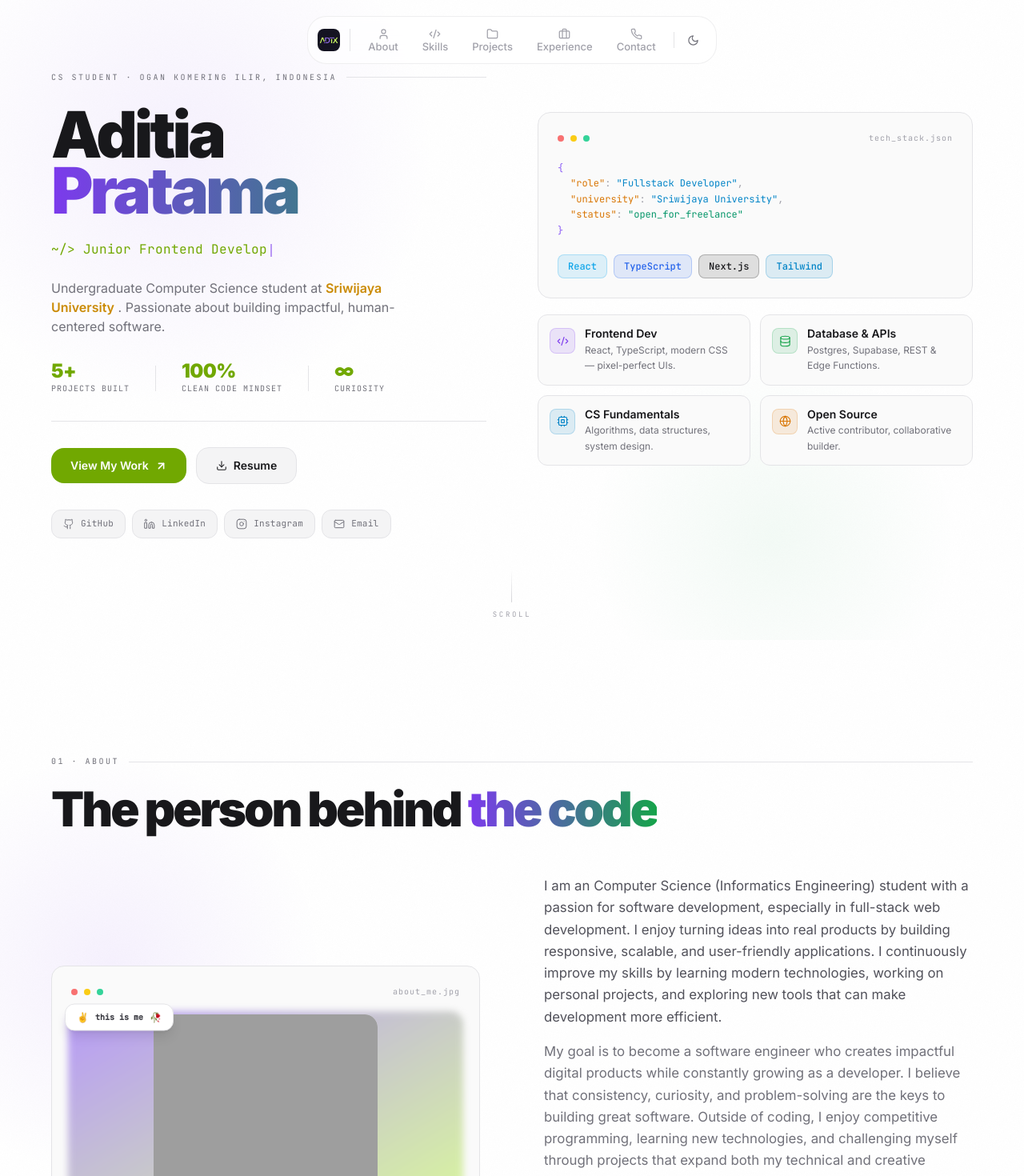
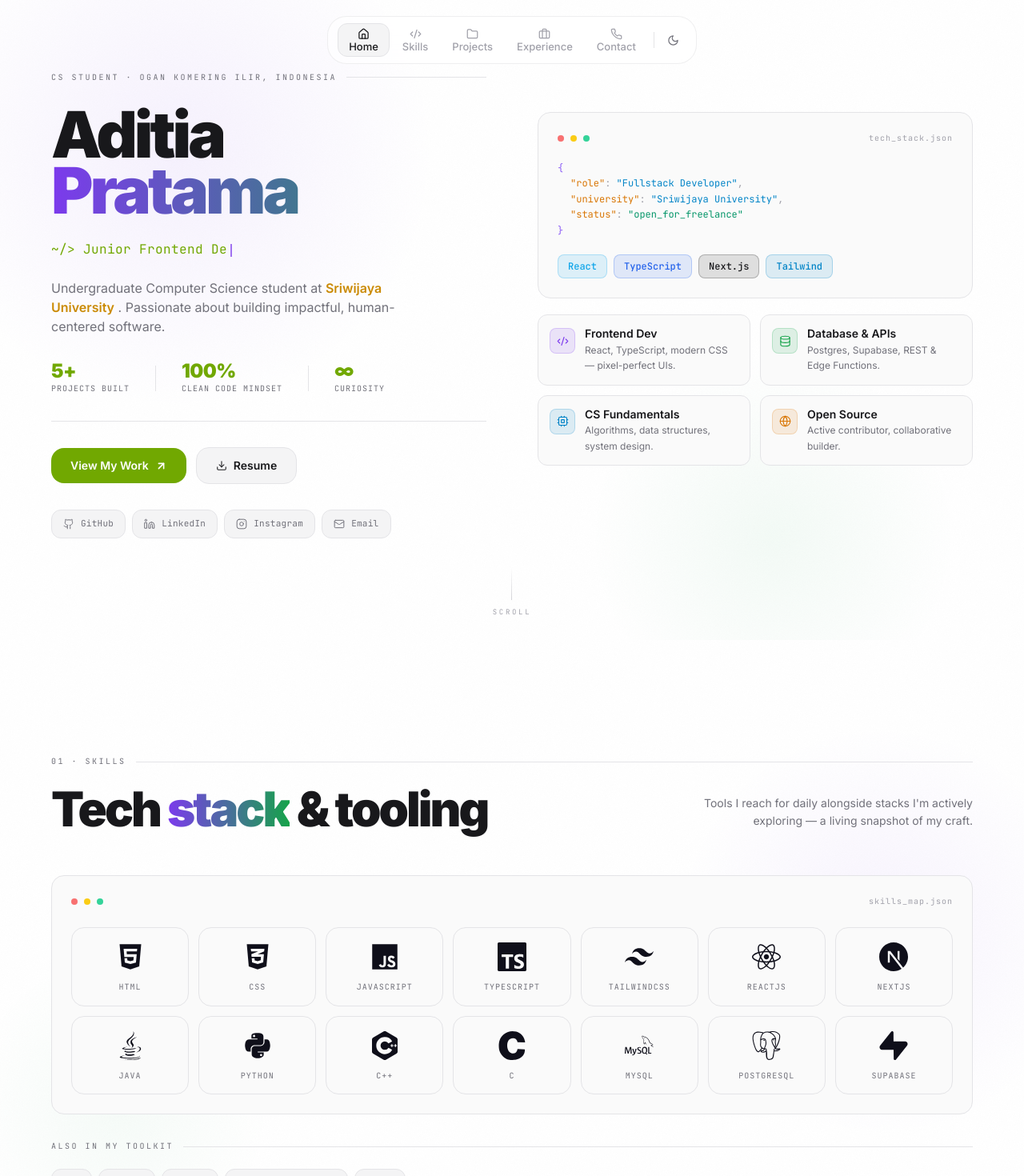
Before and after one commit to aditia-prtm/aditiaprtm, a React (Vite) app: page / in a window 1280 px wide. Shown: the top 1470 px of the page at 80% size. Built offline with nearby package versions, Linux system fonts and the light colour scheme; grey boxes are pictures that could not be loaded.

Commit message:
chore: remove about page

```diff
--- a/src/App.tsx
+++ b/src/App.tsx
@@ -8,7 +8,6 @@
 import LoadingScreen from './components/LoadingScreen';
 import Navbar from './components/Navbar';
 import Hero from './components/Hero';
-import About from './components/About';
 import Skills from './components/Skills';
 import Projects from './components/Projects';
 import Experience from './components/Experience';
@@ -49,7 +48,6 @@
           <Hero />
 
           {/* 2 – About: bio, avatar, stats */}
-          <About />
 
           {/* 3 – Skills: tech stack grid with progress bars */}
           <Skills />
--- a/src/components/Navbar.tsx
+++ b/src/components/Navbar.tsx
@@ -1,7 +1,7 @@
 import { useState, useEffect } from 'react';
 import { motion, AnimatePresence } from 'framer-motion';
 import { Moon, Sun } from 'lucide-react';
-import { User, Code2, Folder, Briefcase, Phone } from 'lucide-react';
+import { Home, Code2, Folder, Briefcase, Phone } from 'lucide-react';
 import { navLinks } from '../data/portfolio';
 
 interface NavbarProps {
@@ -10,7 +10,7 @@
 }
 
 const iconMap: Record<string, React.ComponentType<any>> = {
-  User,
+  Home,
   Code2,
   Folder,
   Briefcase,
@@ -53,7 +53,7 @@
           }`}
       >
         {/* Logo mark */}
-        <motion.a
+        {/* <motion.a
           href="#"
           whileHover={{ scale: 1.04 }}
           whileTap={{ scale: 0.95 }}
@@ -65,7 +65,7 @@
             bg-transparent">
             <img src="/favicon.jpg" alt="" className=' rounded-lg'/>
           </div>
-        </motion.a>
+        </motion.a> */}
 
         {/* Nav links */}
         <div className="flex items-center gap-0.5">
--- a/src/components/Skills.tsx
+++ b/src/components/Skills.tsx
@@ -198,7 +198,7 @@
         >
           {/* Eyebrow — LabeledRule style */}
           <div className="mb-6">
-            <LabeledRule label="02 · skills" />
+            <LabeledRule label="01 · skills" />
           </div>
 
           <div className="flex flex-col sm:flex-row sm:items-end sm:justify-between gap-5">
--- a/src/data/portfolio.ts
+++ b/src/data/portfolio.ts
@@ -207,7 +207,7 @@
 
 // ─── Nav Links ────────────────────────────────────────────────────
 export const navLinks = [
-  { label: "About", href: "#about", icon: "User" },
+  { label: "Home", href: "#hero", icon: "Home" },
   { label: "Skills", href: "#skills", icon: "Code2" },
   { label: "Projects", href: "#projects", icon: "Folder" },
   { label: "Experience", href: "#experience", icon: "Briefcase" },
```
Also changed, not shown: saved/About.tsx (renamed from src/components/About.tsx).
